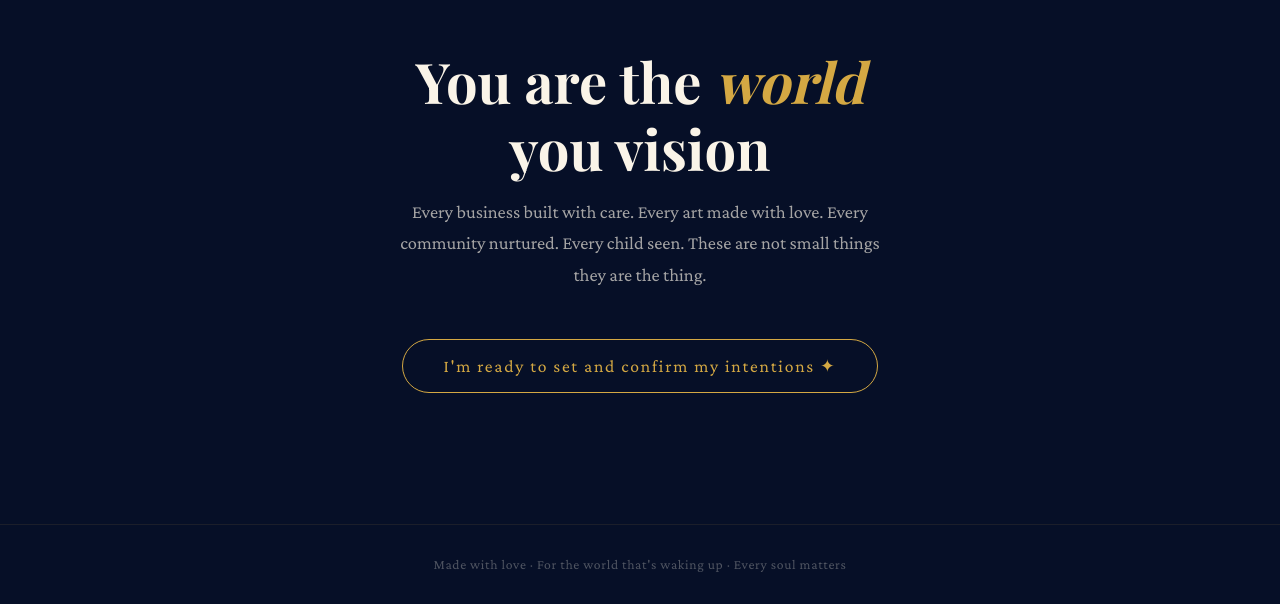
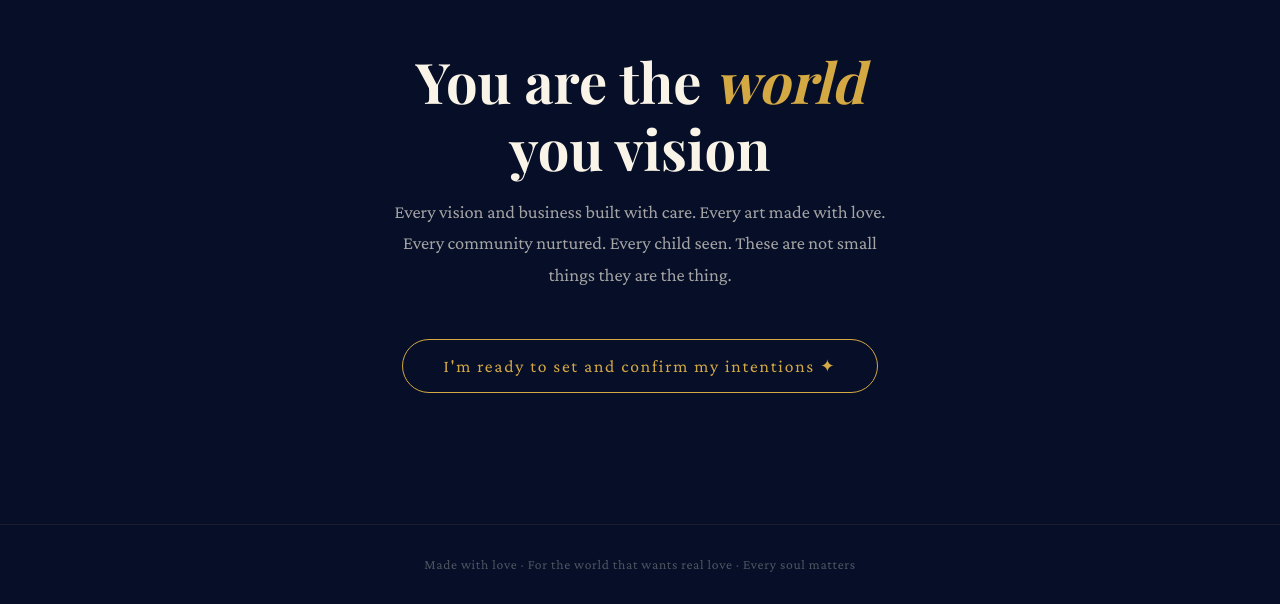
Before and after one commit to Jessi-777/Imagine-your-best-life, a plain HTML site: page index.html in a window 1280 px wide. Shown: the part 2988-3592 px from the top of the page. Drawn offline with nearby package versions, Linux system fonts and the light colour scheme; a web font is replaced by a local one.

Commit message:
initisl commit

```diff
--- a/index.html
+++ b/index.html
@@ -714,11 +714,11 @@
 
 <section class="cta-section">
   <h2 class="cta-title">You are the <em>world</em><br>you vision</h2>
-  <p class="cta-body">Every business built with care. Every art made with love. Every community nurtured. Every child seen. These are not small things they are the thing.</p>
+  <p class="cta-body">Every vision and business built with care. Every art made with love. Every community nurtured. Every child seen. These are not small things they are the thing.</p>
   <a href="#" class="cta-btn" id="openIntention" onclick="return false;">I'm ready to set and confirm my intentions ✦</a>
 </section>
 
-<p class="footer-note">Made with love · For the world that's waking up · Every soul matters</p>
+<p class="footer-note">Made with love · For the world that wants real love · Every soul matters</p>
 
 <!-- Intention Modal -->
 <div class="intention-overlay" id="intentionOverlay">
```
